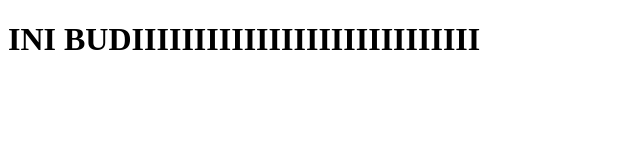
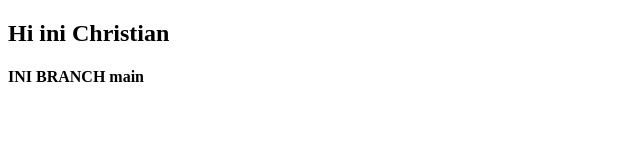
Before and after one commit to ChrisTerSES/Colaborasi, a plain HTML site: page index.html in a window 1280 px wide. Shown: the whole page, without its empty margins (0-640 px from the left). Drawn offline with Linux system fonts and the light colour scheme.

Commit message:
jsdfafdk

```diff
--- a/index.html
+++ b/index.html
@@ -6,6 +6,7 @@
   <title>Document</title>
 </head>
 <body>
-  <h1>INI BUDIIIIIIIIIIIIIIIIIIIIIIIIIIII</h1>
+  <h2>Hi ini Christian</h2>
+  <h4>INI BRANCH main</h4>
 </body>
 </html>
```
